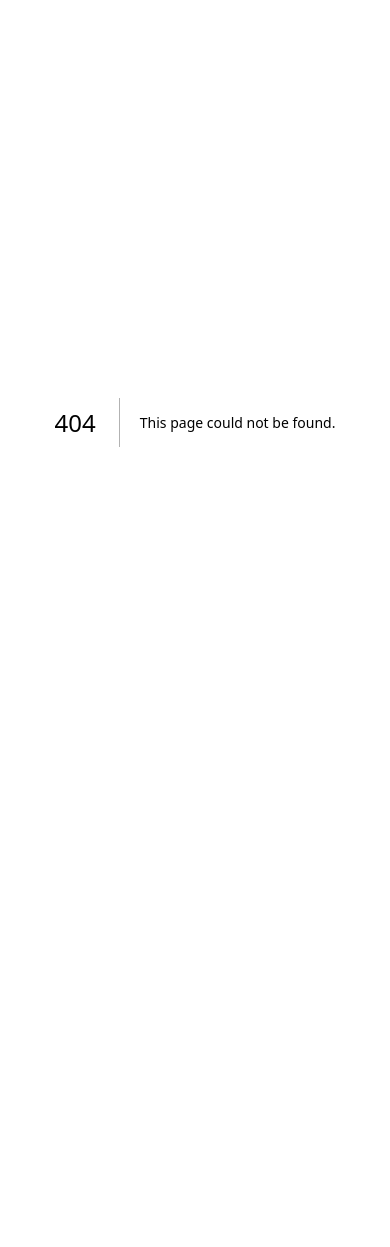
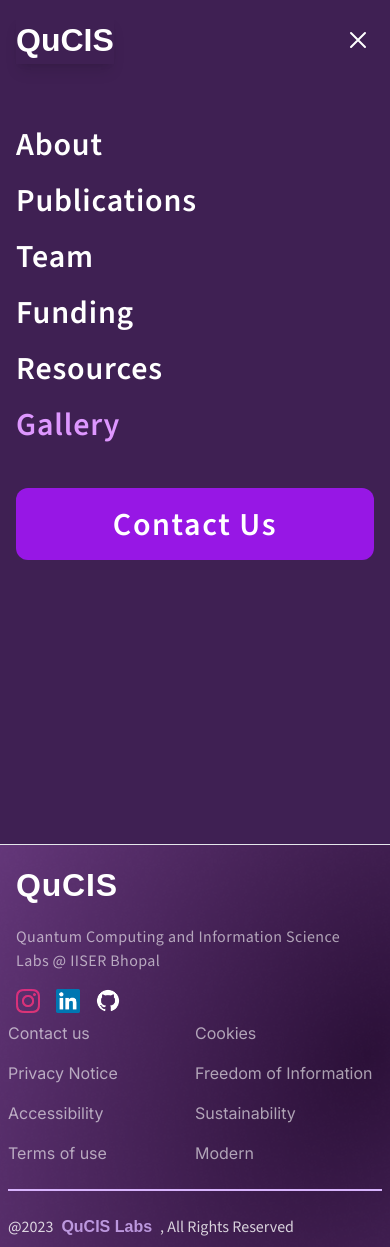
Before and after one commit to dubeyPraY/qucis, a Next.js app: page /gallery in a window 390 px wide. Before the commit this address had no page. Before the commit the page ends 844 px from the top, so only its background shows below. Built offline with nearby package versions, Linux system fonts and the light colour scheme; a web font is replaced by a local one.

Commit message:
updated ui components with mobile menu bar and a prelaoder animation with gsap

```diff
--- /dev/null
+++ b/app/gallery/page.js
@@ -0,0 +1,13 @@
+import React from 'react'
+
+const Gallery = () => {
+  return (
+    <div>
+    <div className='w-full h-[100vh]  bg-[url(/figmaStuffs/mainBg.png)] bg-cover grid place-items-center text-white text-4xl'>
+    GALLERY PAGE
+    </div>
+    </div>
+  )
+}
+
+export default Gallery
--- a/app/layout.js
+++ b/app/layout.js
@@ -1,6 +1,7 @@
 import { Inter } from 'next/font/google'
 import './globals.css'
 import Navbar from '@/components/Navbar'
+import Footer from '@/components/Footer'
 
 const inter = Inter({ subsets: ['latin'] })
 
@@ -16,6 +17,7 @@
       <Navbar />
 
         {children}
+        <Footer />
       </body>
     </html>
   )
--- a/app/page.js
+++ b/app/page.js
@@ -5,7 +5,7 @@
 import Link from 'next/link'
 import SplineModel from '@/components/splineModel'
 import { useEffect, useState } from 'react'
-import Spinner from '@/components/Spinner'
+import Preloader from '@/components/Preloader'
 import { preLoaderAnim } from '@/animations'
 import SubstackFeed from '@/components/Substack'
 
@@ -13,10 +13,10 @@
 const [loading, setLoading] = useState(true)
 
 
-// useEffect(() => {
-//   preLoaderAnim()
+useEffect(() => {
+  preLoaderAnim()
 
-// }, [])
+}, [])
 
 
 
@@ -24,18 +24,18 @@
     <main className="">
 
 
-{/* <Spinner /> */}
+<Preloader />
 
         <>
-    <div className='w-full h-[100vh]  bg-[url(/figmaStuffs/mainBg.png)] bg-cover grid place-items-center '>
-      <div className=' w-[80%] h-[60%] flex md:flex-row flex-col justify-between items-center'>
+    <div className='w-full py-20 md:p-20  md:py-48  bg-[url(/figmaStuffs/mainBg.png)] bg-cover grid place-items-center '>
+      <div className=' w-[80%]  flex md:flex-row flex-col justify-between items-center'>
         <div className='  md:w-[45%]'>
           <h1 className='mainHeading text-[72px] lg:text-[128px] font-bj'>QuCIS<span>.</span></h1>
-          <p className='font-source font-extralight mt-[20px] text-white/70 tracking-[0.48px] leading-[33px] text-[20px] drop-shadow-md'>
+          <p className='font-source font-extralight md:mt-[20px] text-white/70 tracking-[0.48px] md:leading-[33px] md:text-[20px] drop-shadow-md'>
             Quantum Computing and Information Systems,  A Research Group focused on Quantum information theory and coding, Quantum algorithms.
             </p>
-          <button className='flex gap-4 justify-between items-center mt-[60px] px-[30px] py-[16px] text-[20px] font-semibold bg-white rounded-full font-source main_btn'>
-            <a>KNOW US</a>
+          <button className='flex gap-4 justify-between items-center mt-[30px] md:mt-[60px] px-[25px] md:px-[30px] py-[16px] text-[15px] md:text-[20px] font-semibold bg-white rounded-full font-source main_btn hover:brightness-90 transition-all'>
+            <h1>KNOW US</h1>
             <svg width="9" height="14" viewBox="0 0 9 14" fill="none">
               <path d="M2 2L7 7L2 12" stroke="url(#paint0_linear_66_43)" strokeWidth="3" strokeLinecap="round" strokeLinejoin="round"/>
               <defs>
@@ -72,10 +72,10 @@
               Our Mission
             </h1>
             <p className='secondPara text-[#2B1038] md:text-[24px] text-[20px]'>
-              The NQCC is a national centre that focuses on translating UK research into innovation. We are addressing the key engineering challenges involved with scaling quantum computers, and we are engaging with industry, government and the research community to support the growth of the UK’s quantum computing ecosystem.
+            QuCIS Labs is dedicated to advancing quantum information theory and coding, unraveling the intricacies of quantum systems to drive breakthroughs in information processing.Our mission involves pioneering quantum algorithms, pushing the limits of computational possibilities and striving for quantum advantage in problem-solving.Exploring quantum computing applications in diverse fields, from biology to finance, we aim to unleash the transformative potential of quantum technologies.
             </p>
 
-            <button className='border-2 mt-12 shadow-lg  md:w-[188px] border-black px-[30px] py-[16px] font-semibold rounded-full font-source flex items-center gap-[15px] justify-center md:justify-between'>
+            <button className='border-2 mt-12 shadow-lg  md:w-[188px] border-black px-[30px] py-[16px] font-semibold rounded-full font-source flex items-center gap-[15px] justify-center md:justify-between hover:bg-gray-200 transition-all'>
 
                 <Link href="/about" className='text-[18px] drop-shadow-md tracking-[0.5px]'>
                 Read More
--- /dev/null
+++ b/app/resources/page.js
@@ -0,0 +1,13 @@
+import React from 'react'
+
+const Resources = () => {
+  return (
+    <div>
+    <div className='w-full h-[100vh]  bg-[url(/figmaStuffs/mainBg.png)] bg-cover grid place-items-center text-white text-4xl'>
+    RESOURCES PAGE
+    </div>
+    </div>
+  )
+}
+
+export default Resources
--- /dev/null
+++ b/components/Footer.jsx
@@ -0,0 +1,62 @@
+import React from 'react'
+
+const Footer = () => {
+  return (
+    <div>
+        <footer className="flex flex-col items-center justify-center w-full  border-t bg-cover bg-[url('/figmaStuffs/thirdBg.png')] p-2 md:p-8 gap-6">
+            <div className='h-[90%] w-full '>
+                <div className='w-full h-[100%] grid grid-cols-2 md:grid-cols-4'>
+                <div className='col-span-2 flex flex-col '>
+                        <h1 className='text-white font-bj font-bold text-[32px] tracking-wide p-2'>QuCIS</h1>
+                        <p className='text-white/60 font-source font-light text-[16px] tracking-wide p-2'>Quantum Computing and Information Science Labs @ IISER Bhopal</p>
+                        <div className='flex gap-4 items-center p-2'>
+                        <img src='/icons/insta.png' className='h-[24px]' />
+                        <img src='/icons/linkedin.png' className='h-[24px]' />
+                        <img src='/icons/git.png' className='h-[24px]' />
+                        </div>
+
+
+                </div>
+                <div className='text-white/60'>
+                    <ul className='flex flex-col gap-4 items-left justify-center  h-full '>
+                        <li>Contact us</li>
+                        <li>Privacy Notice</li>
+                        <li>Accessibility</li>
+                        <li>Terms of use</li>
+                    </ul>
+                </div>
+                <div className='text-white/60'>
+                <ul className='flex flex-col gap-4 items-left justify-center h-full '>
+
+                        <li>Cookies</li>
+                        <li>Freedom of Information</li>
+                        <li>Sustainability</li>
+                        <li>Modern</li>
+                    </ul>
+                </div>
+
+
+
+                </div>
+
+            </div>
+            <div className='w-full h-0.5 bg-purple-300'></div>
+            <div className='flex items-center  justify-left gap-2 w-full'>
+            <a
+            className="flex items-center justify-left font-source gap-2 text-md opacity-80 text-white"
+            target="_blank"
+            rel="noopener noreferrer"
+            >
+            @2023{' '}
+
+            <span className='text-purple-300 text-md font-bj font-bold '>QuCIS Labs</span>
+            , All Rights Reserved
+            </a>
+
+            </div>
+        </footer>
+    </div>
+  )
+}
+
+export default Footer
--- a/components/Navbar.jsx
+++ b/components/Navbar.jsx
@@ -57,14 +57,6 @@
             >
               <Link href="/about">About</Link>
             </li>
-
-            <li
-              className={` ${
-                path === "/publications" ? "text-[#DE97FF]" : "text-white"
-              }`}
-            >
-              <Link href="/publications">Publications</Link>
-            </li>
             <li
               className={` ${
                 path === "/team" ? "text-[#DE97FF]" : "text-white"
@@ -74,11 +66,34 @@
             </li>
             <li
               className={` ${
+                path === "/publications" ? "text-[#DE97FF]" : "text-white"
+              }`}
+            >
+              <Link href="/publications">Publications</Link>
+            </li>
+
+            <li
+              className={` ${
                 path === "/funding" ? "text-[#DE97FF]" : "text-white"
               }`}
             >
               <Link href="/funding">Funding</Link>
             </li>
+            <li
+              className={` ${
+                path === "/resources" ? "text-[#DE97FF]" : "text-white"
+              }`}
+            >
+              <Link href="/resources">Resources</Link>
+            </li>
+            <li
+              className={` ${
+                path === "/gallery" ? "text-[#DE97FF]" : "text-white"
+              }`}
+            >
+              <Link href="/gallery">Gallery</Link>
+            </li>
+
             <li className={`contact_btn cursor-pointer transition-all ${
                 path === "/contact" ? "bg-white text-[#9717E5]" : "text-white bg-[#9717E5]"
               }`}>
@@ -95,7 +110,7 @@
 
 
       </nav>
-      <div className={`bg-[url(/figmaStuffs/mobilemenu.png)] bg-cover absolute h-[100vh] top-0 left-0 w-full origin-top ${showMenu ? "scale-y-1" : "scale-y-0"} transition-all bg-white z-10`}>
+      <div className={`bg-[url(/figmaStuffs/mobilemenu.png)] bg-cover absolute h-[100vh] left-0 w-full origin-top ${showMenu ? "top-[-100vh]" : "top-0"} transition-all bg-white z-10 ease-linear`}>
       <div className="p-4  flex items-center justify-between">
         <h1 className={`font-bj font-bold text-[32px] shadow-lg ${
                 path === "/about" ? "text-[#DE97FF]" : "text-white"
@@ -136,11 +151,26 @@
             >
               <Link onClick={() => setShowMenu(!showMenu)} href="/funding">Funding</Link>
             </li>
+            <li
+              className={` ${
+                path === "/resources" ? "text-[#DE97FF]" : "text-white"
+              }`}
+            >
+              <Link href="/resources">Resources</Link>
+            </li>
+            <li
+              className={` ${
+                path === "/gallery" ? "text-[#DE97FF]" : "text-white"
+              }`}
+            >
+              <Link href="/gallery">Gallery</Link>
+            </li>
+
 
         </ul>
         <button className={`${
                 path === "/contact" ? "bg-white text-[#9717E5]" : "text-white bg-[#9717E5]"
-              } mt-8 w-full py-4 text-[#] rounded-xl text-[32px] tracking-wider font-bold`}>
+              } mt-10 w-full py-3 rounded-xl text-[32px] tracking-wider font-bold font-source`}>
               <Link onClick={() => setShowMenu(!showMenu)} href="/contact">
                 Contact Us
                 </Link>
--- /dev/null
+++ b/components/Preloader.jsx
@@ -0,0 +1,23 @@
+"use client"
+import React from 'react'
+import { BarLoader } from 'react-spinners'
+import '@/styles/preloader.scss'
+
+
+const Preloader = () => {
+  return (
+
+
+      <div className="preloader">
+        <div className="texts-container">
+                <span>QuCIS</span>
+                <span>QuCIS</span>
+                <span>QuCIS</span>
+
+        </div>
+      </div>
+
+  )
+}
+
+export default Preloader
```
Also changed, not shown: 1 other file (tests, documents, lock files or other folders).
